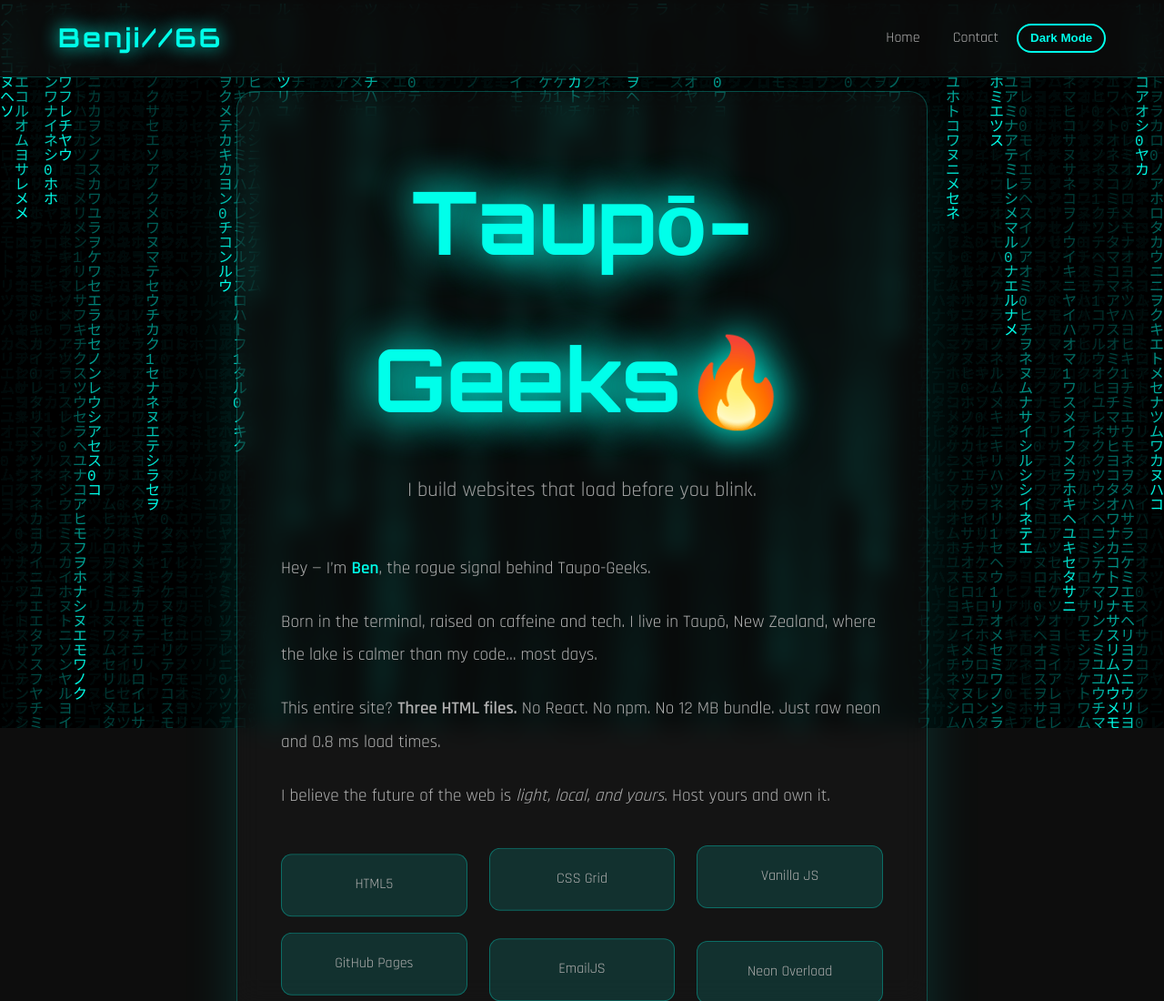
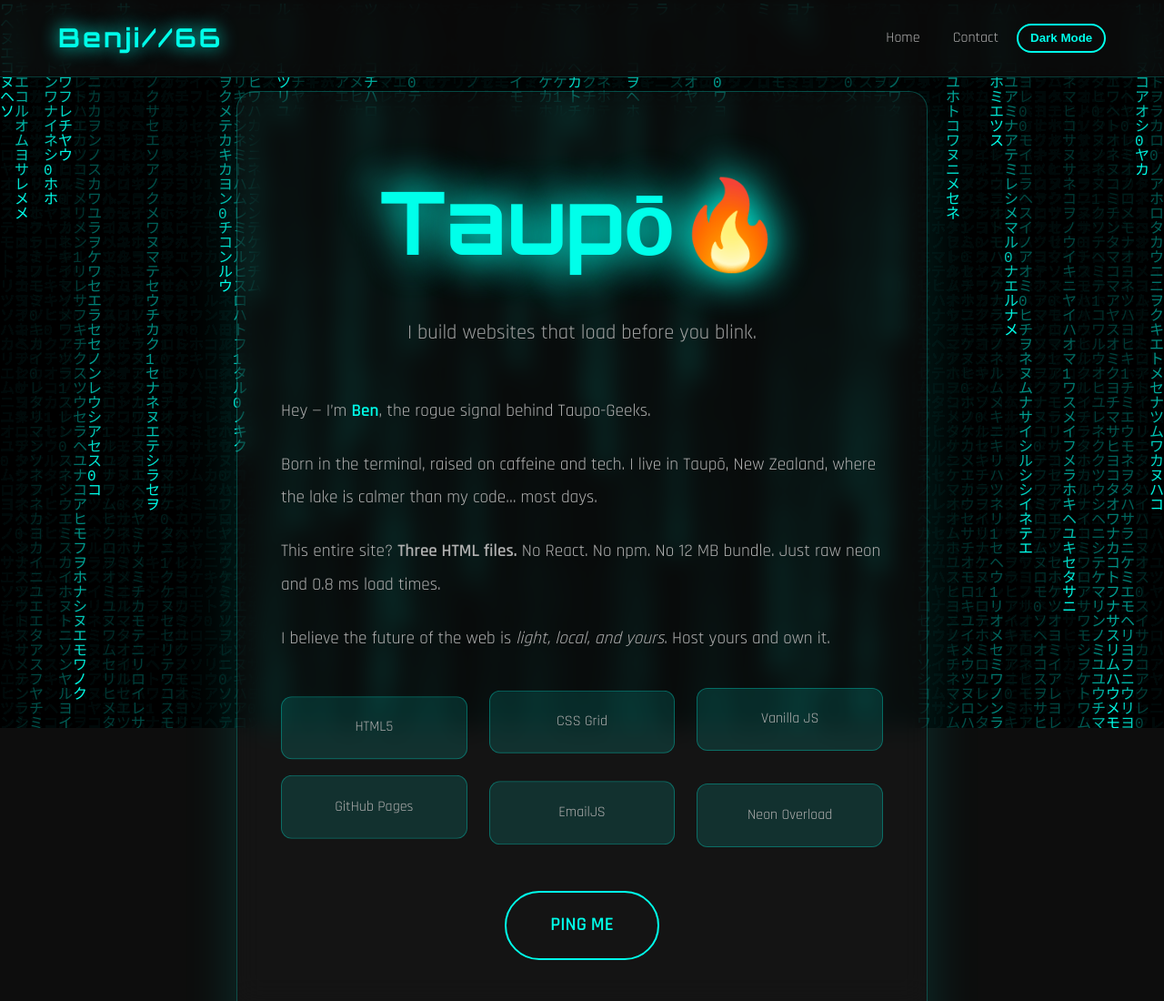
Before and after one commit to Taupo-Nerd/My-Website, a plain HTML site: page about.html in a window 1280 px wide. Shown: the top 1100 px of the page at 91% size. Drawn offline with Linux system fonts and the light colour scheme.

Commit message:
about.html

```diff
--- a/about.html
+++ b/about.html
@@ -71,7 +71,7 @@
 
 <section class="about">
     <div class="card">
-        <h1>Taupō-Geeks🔥</h1>
+        <h1>Taupō🔥</h1>
         <p class="tagline">I build websites that load before you blink.</p>
 
         <div class="bio">
```
